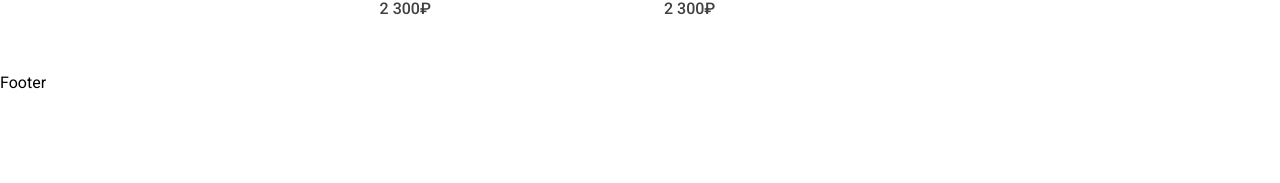
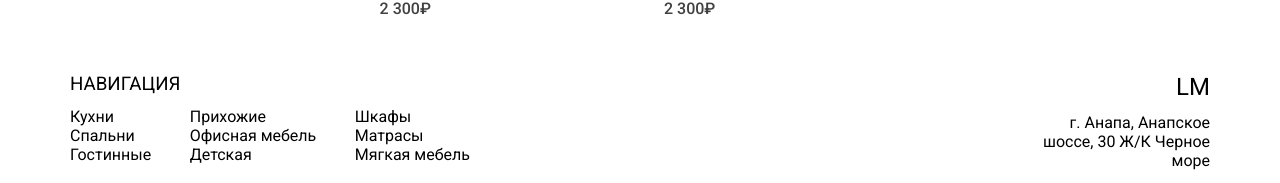
Before and after one commit to hjdskhooba/mebel, a React (Vite) app: page / in a window 1280 px wide. Shown: the part 1397-1580 px from the top of the page. Before the commit the page ends 1538 px from the top, so only its background shows below. Built offline with nearby package versions, Linux system fonts and the light colour scheme.

Commit message:
feat[form.jsx & footer]: add form styles & add footer

```diff
--- a/src/components/Form/Form.jsx
+++ b/src/components/Form/Form.jsx
@@ -3,13 +3,15 @@ import { Link, useLocation } from "react-router-dom";
 import { CustomContext } from "../../config/context/Context.jsx";
 import { AiOutlineMail } from "react-icons/ai";
 import { HiOutlineUser } from "react-icons/hi";
+import Logo from "../Layout/Header/Logo.jsx";
 import { useForm } from "react-hook-form";
 import InputMask from "react-input-mask";
 import { useState, useRef } from "react";
 import { FiPhone } from "react-icons/fi";
 import { FaUser } from "react-icons/fa";
+import { useContext } from "react";
+import formImg from "../../assets/form/Rectangle 11.png"
 import "../../scss/form.scss";
-import { useContext } from "react";
 
 const Form = () => {
   const { loginUser, registerUser } = useContext(CustomContext);
@@ -42,7 +44,9 @@ const Form = () => {
     <div className="form">
       <div className="form__left">
         <p className="form__logo" ref={password}>
-          Your logo
+          <Link to="/">
+            <Logo />
+          </Link>
         </p>
         <form
           noValidate
@@ -206,7 +210,7 @@ const Form = () => {
                   },
                   pattern: {
                     value:
-                    /(?=.*[0-9])(?=.*[a-z])(?=.*[A-Z])[0-9a-zA-Z!@#$%^&*]{8,}/g,
+                      /(?=.*[0-9])(?=.*[a-z])(?=.*[A-Z])[0-9a-zA-Z!@#$%^&*]{8,}/g,
                     message:
                       "Пароль должен содержать не менее 8 символов, заглавную букву и число!",
                   },
@@ -246,7 +250,11 @@ const Form = () => {
           </button>
         </form>
       </div>
-      <div className="form__right"></div>
+      <div className="form__right">
+        <img src={formImg} alt="" />
+        <h2>Sign in to name</h2>
+        <p>Lorem Ipsum is simply</p>
+        </div>
     </div>
   );
 };
--- a/src/components/Layout/Footer/Footer.jsx
+++ b/src/components/Layout/Footer/Footer.jsx
@@ -1,8 +1,66 @@
+import { AiOutlineInstagram, AiOutlineMail } from "react-icons/ai";
+import { BsTelephone } from "react-icons/bs";
+import "../../../scss/footer.scss";
 
 const Footer = () => {
   return (
-    <div>Footer</div>
-  )
-}
+    <footer className="footer">
+      <div className="container">
+        <div className="footer__body">
+          <div className="footer__left">
+            <h3 className="footer__left-title">НАВИГАЦИЯ</h3>
+            <div className="footer__left_lists">
+              <ul className="footer__left_lists-list">
+                <li className="footer__left-item">Кухни</li>
+                <li className="footer__left-item">Спальни</li>
+                <li className="footer__left-item">Гостинные</li>
+              </ul>
+              <ul className="footer__left_lists-list">
+                <li className="footer__left-item">Прихожие</li>
+                <li className="footer__left-item">Офисная мебель</li>
+                <li className="footer__left-item">Детская</li>
+              </ul>
+              <ul className="footer__left_lists-list">
+                <li className="footer__left-item">Шкафы</li>
+                <li className="footer__left-item">Матрасы</li>
+                <li className="footer__left-item">Мягкая мебель</li>
+              </ul>
+            </div>
+            <div className="df">
+              <span className="akcii">Акции</span>
+              <p className="novinki">Новинки</p>
+            </div>
+          </div>
+          <div className="footer__right">
+            <h2 className="footer__right-logo title-logo">LM</h2>
+            <p className="footer__right-address">
+              г. Анапа, Анапское шоссе, 30 Ж/К Черное море
+            </p>
+            <div className="footer__right-links">
+              <div className="footer__right-link">
+                <span>
+                  <BsTelephone />
+                </span>
+                <a href="tel (996) 89 99 119">+996 89 99 119</a>
+              </div>
+              <div className="footer__right-link">
+                <span>
+                  <AiOutlineInstagram />
+                </span>
+                <a href="https://www.instagram.com/">INSTAGRAM</a>
+              </div>
+              <div className="footer__right-link">
+                <span>
+                  <AiOutlineMail />
+                </span>
+                <a href="mebel_loft_anapa@mail.ru">mebel_loft_anapa@mail.ru</a>
+              </div>
+            </div>
+          </div>
+        </div>
+      </div>
+    </footer>
+  );
+};
 
-export default Footer
+export default Footer;
--- a/src/components/Layout/Header/HeaderTop.jsx
+++ b/src/components/Layout/Header/HeaderTop.jsx
@@ -1,38 +1,42 @@
-import { Link } from 'react-router-dom'
+import { Link } from "react-router-dom";
 // media
 import { FiPhone } from "react-icons/fi";
 import { TbTruckDelivery } from "react-icons/tb";
 
 const HeaderTop = () => {
   return (
-    <div className='header__top'>
+    <div className="header__top">
       <div className="container">
         <div className="header__top-nav">
           <div className="header__top-menu">
-                    <Link to={"/"} className='header__top-link'>
+            <Link to={"/"} className="header__top-link">
               Главная
             </Link>
-                    <Link to={"/about"} className='header__top-link'>
+            <Link to={"/about"} className="header__top-link">
               О нас
             </Link>
-                    <Link to={"/contact"} className='header__top-link'>
-                        Главная
+            <Link to={"/contact"} className="header__top-link">
+              Контакты
             </Link>
           </div>
           <div className="header__top-menu">
-                    <a href="tel: 8 (966) 89 99 119" className='header__top-link'>
-                        <span><FiPhone/></span>
+            <a href="tel: 8 (966) 89 99 119" className="header__top-link">
+              <span>
+                <FiPhone />
+              </span>
               8 (966) 89 99 119
             </a>
-                    <a href="#" className='header__top-link'>
-                        <span><TbTruckDelivery/></span>
+            <a href="#" className="header__top-link">
+              <span>
+                <TbTruckDelivery />
+              </span>
               Доставка
             </a>
           </div>
         </div>
       </div>
     </div>
-  )
-}
+  );
+};
 
-export default HeaderTop
+export default HeaderTop;
--- /dev/null
+++ b/src/scss/footer.scss
@@ -0,0 +1,69 @@
+.footer{
+    &__body{
+        display: flex;
+        justify-content: space-between;
+    }
+    &__left{
+        display: block;
+        &_lists{
+            margin: 12px 0;
+            display: flex;
+            justify-content: space-between;
+            width: 400px;
+            text-align: left;
+            &-list{
+                justify-content: left;
+                text-align: left;
+                display: block;
+                flex-wrap: wrap;
+                height: 68px;
+            }
+            li{
+                cursor: pointer;
+                &:active{
+                    cursor: default;
+                    color: gray;
+                }
+            }
+        }
+        .df{
+            display: flex;
+            gap: 22px;
+            align-items: center;
+            & * {
+                cursor: pointer;
+                &:active{
+                    cursor: default;
+                    color: gray;
+                }
+            }
+            .akcii{
+                color: red;
+            }
+        }
+    }
+    &__right{
+        text-align: right;
+        &-address{
+            max-width: 171px;
+            margin: 12px 0 12px auto;
+            display: block;
+        }
+        &-links{
+            display: flex;
+            align-items: center;
+            gap: 32px;
+        }
+        &-link{
+            display: flex;
+            align-items: center;
+            gap: 6.102px;
+            & * {
+                color: #414141;
+            }
+            span{
+                transform: translateY(3px);
+            }
+        }
+    }
+}
--- a/src/scss/form.scss
+++ b/src/scss/form.scss
@@ -1,9 +1,14 @@
 .form {
-  padding: 21px;
+  & * {
+    font-family: "Roboto", sans-serif;
+  }
+  align-items: flex-start;
   height: 100vh;
   max-height: 100%;
+  padding: 0 21px;
   &__logo {
-    margin-bottom: 102px;
+    padding-top: 22px;
+    margin-bottom: 62px;
     font-weight: 600;
     font-size: 20px;
     line-height: 30px;
@@ -21,10 +26,15 @@
     &-text {
       font-family: "Poppins";
       font-style: normal;
-      font-weight: 400;
+      font-weight: 500;
       font-size: 16px;
       line-height: 24px;
       color: #000000;
+      margin: 12px 0;
+      a {
+        font-weight: 600;
+        border-bottom: 1px solid blue;
+      }
     }
   }
   &__btn {
@@ -39,7 +49,8 @@
     color: #ffffff;
     width: 429px;
     height: 53px;
-    margin-top: 55px;
+    margin-top: 32px;
+    margin-bottom: 42px;
   }
   &__label {
     &-text {
@@ -50,20 +61,83 @@
       line-height: 20px;
       color: #999999;
     }
-      &-field{
-        padding-bottom: 3px;
+    &-field {
+      padding-bottom: 4.2px;
       width: 429px;
-        margin-top: 11px;
+      margin-top: 2px;
+      margin-bottom: 8.122px;
       display: flex;
       column-gap: 10px;
       align-items: center;
       border-bottom: 1px solid;
     }
-    &-input{
+    &-input {
       width: 100%;
       outline: none;
       bottom: none;
       border: none;
     }
   }
+  &__right {
+    background: #000842;
+    border-radius: 15px;
+    position: fixed;
+    height: 100%;
+    max-height: 100vh;
+    z-index: 2;
+    width: 42%;
+    right: 0;
+    display: flex;
+    align-items: center;
+    flex-wrap: wrap;
+    h2{
+      padding-left: 52px;
+      font-style: normal;
+      font-weight: 500;
+      font-size: 40px;
+      line-height: 60px;
+      color: #FFFFFF;
+      display: block;
+      width: 100%;
+      margin: 0;
     }
+    p{
+      padding-left: 52px;
+      margin-bottom: 120.120px;
+      font-style: normal;
+      font-weight: 300;
+      font-size: 20px;
+      line-height: 30px;
+      color: #FFFFFF;
+
+    }
+  }
+  @media (max-width: 1000px) {
+    &__right{
+      display: none;
+    }
+  }
+  @media (min-width: 633px) {
+    display: flex;
+  }
+  @media (max-width: 633px) {
+    margin: 0 20px;
+    padding: 0;
+    width: 100%;
+    form{
+      width: 92%;
+      padding: 0;
+      margin: 0;
+      input{
+        width: 100%;
+      }
+      .form__label-field{
+        width: 100%;
+      }
+    }
+    .form__btn{
+      width: 100%;
+    }
+    display: block;
+  }
+}
--- a/src/scss/header.scss
+++ b/src/scss/header.scss
@@ -60,6 +60,7 @@
         }
     }
     &__bottom{
+        overflow-x: auto;
         background: #FFFFFF;
         box-shadow: 0px 2px 4px rgba(0, 0, 0, 0.07);
         height: 70px;
@@ -67,11 +68,12 @@
             display: flex;
             align-items: center;
             justify-content: space-between;
+            gap: 32px;
         }
         &-item, &-item-last{
             display: flex;
             align-items: center;
-            gap: 10px;
+            gap: 7.22px;
             cursor: pointer;
             &-last{
                 cursor: default;
@@ -79,17 +81,13 @@
                     cursor: pointer;
                     color: red;
                     text-transform: capitalize;
-                    margin-right: 20px;
                 }
                 img{
                     cursor: pointer;
+                    margin: 0 12px;
+                    z-index: 2;
                 }
             }
         }
     }
-    @media (max-width: 922px) {
-        &__bottom{
-            display: none;
-        }
-    }
 }
--- a/src/scss/index.css
+++ b/src/scss/index.css
@@ -1,9 +1,10 @@
+@import url('https://fonts.googleapis.com/css2?family=Roboto:wght@300;400;500;700;900&display=swap');
+@import url("./hitSale.scss");
 @import url("./header.scss");
+@import url("./footer.scss");
 @import url("./banner.scss");
 @import url("./card.scss");
 @import url("./form.scss");
-@import url("./hitSale.scss");
-@import url('https://fonts.googleapis.com/css2?family=Roboto:wght@300;400;500;700;900&display=swap');
 *{
     padding: 0;
     margin: 0;
@@ -15,7 +16,9 @@
     list-style-type: none;
     text-decoration: none;
 }
-
+body, html, #root{
+    height: 100%;
+}
 button{
     cursor: pointer;
     border: none;
```
Also changed, not shown: src/assets/form/Rectangle 11.png (added). Lines whose indentation alone changed are shown as unchanged.
